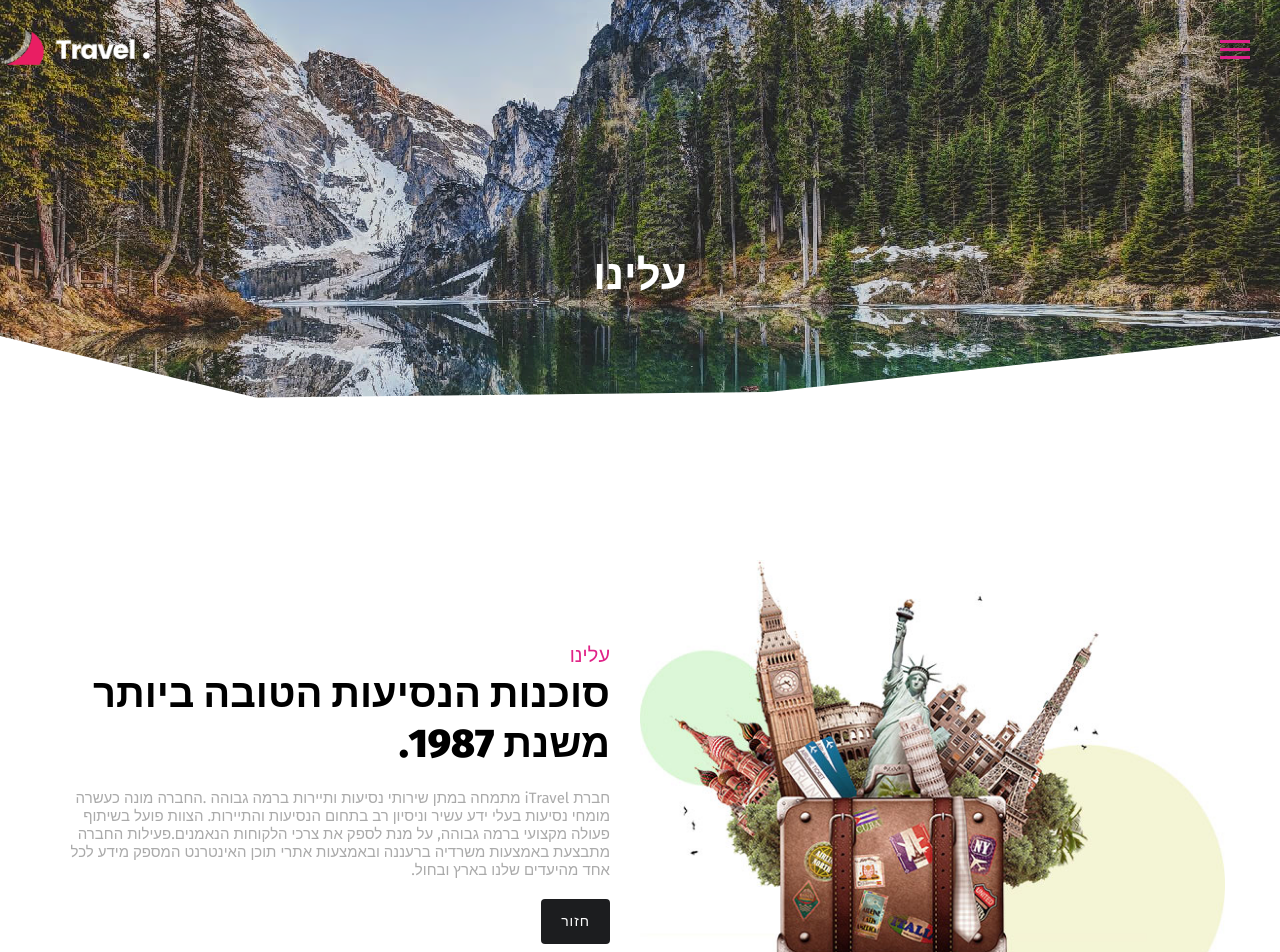
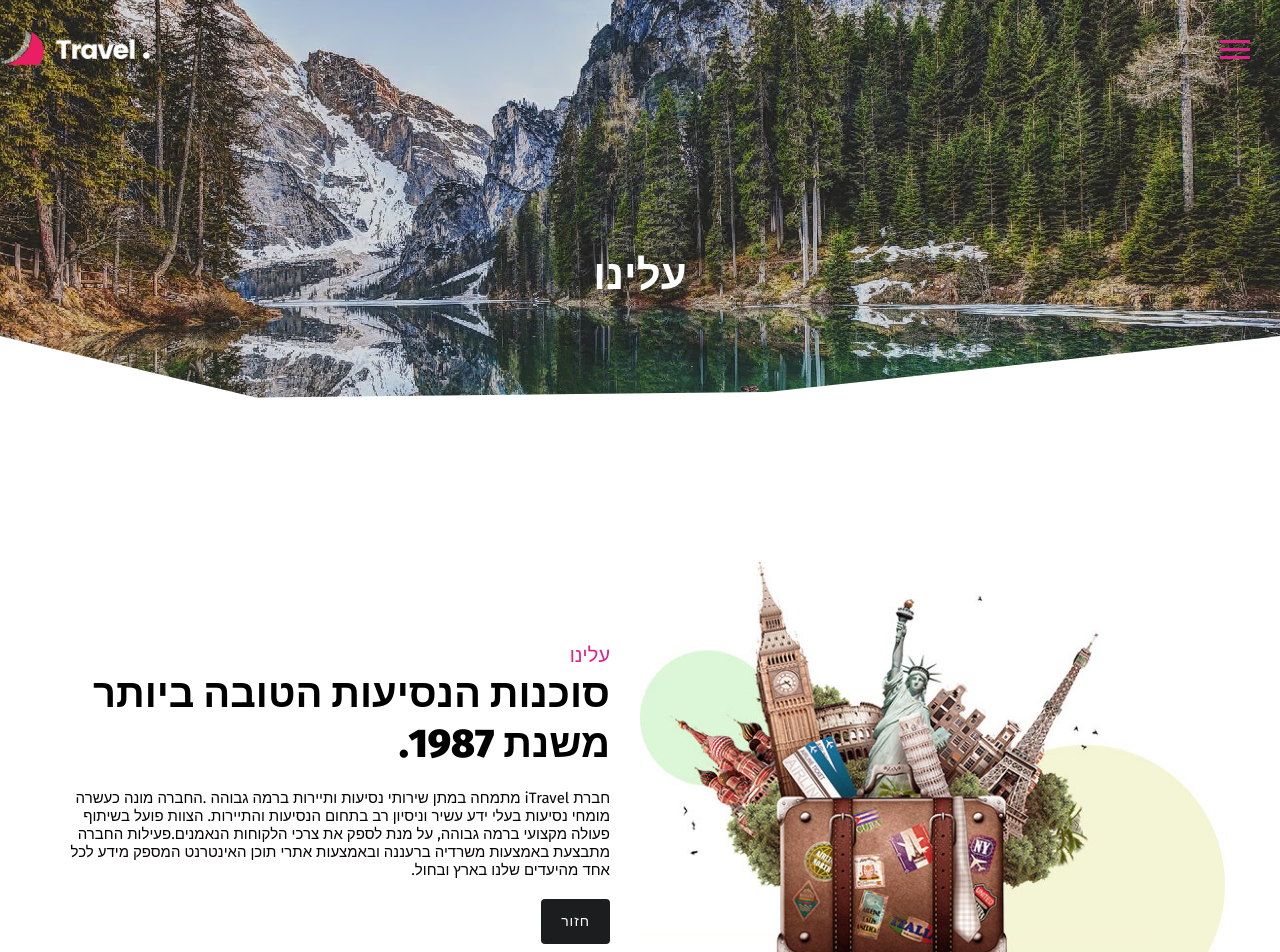
Before and after one commit to hassonor/Traveland, a React (Create React App) app: page /about in a window 1280 px wide. Shown: the top 952 px of the page. Built offline with nearby package versions, Linux system fonts and the light colour scheme.

Commit message:
set darker color

```diff
--- a/src/components/Header.js
+++ b/src/components/Header.js
@@ -20,7 +20,7 @@ const Header = ({heading, paragraph, children, image}) => {
                 </div>
             </div>
             <div className="header__video">
-                {image ? <img src={image} alt={image}/> :<img src={state.poster} /> }
+                {image ? <img src={image} alt={image}/> :<img src={state.poster} alt="poster" /> }
             </div>
             <div className='header__contents'>
                 <div className='container'>
--- a/src/scss/abstracts/_variables.scss
+++ b/src/scss/abstracts/_variables.scss
@@ -4,7 +4,7 @@ $orange: #FBBF24;
 $green: #34D399;
 $darkBlack: #1c1d1f;
 $silver: #7f8c8d;
-$lightSilver: #aaa;
+$lightSilver: #060303;
 $darkSilver: #777;
 $lightSilver-50: #d4cfcf;
 $lightSilver-45: #e2e4eb;
```
